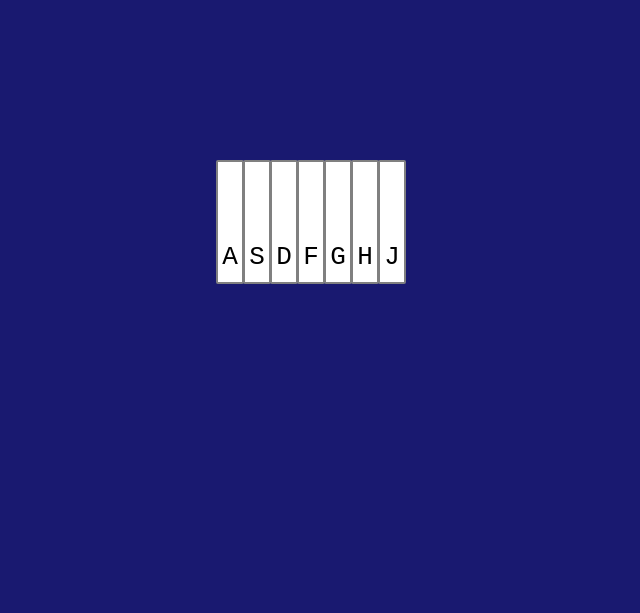
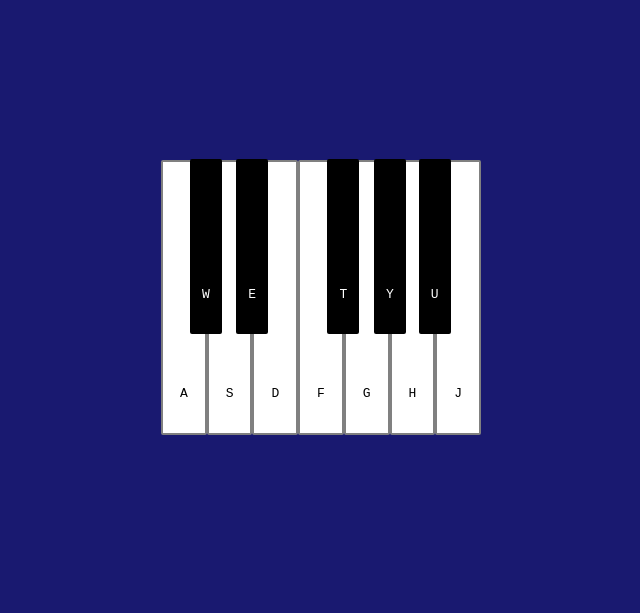
Before and after one commit to Iriday/JBA_Virtual-Piano, a plain HTML site: page src/piano/index.html in a window 1280 px wide. Shown: the whole page, without its empty margins (319-959 px from the left). Drawn offline with Linux system fonts and the light colour scheme.

Commit message:
feat: Add 5 black keys

```diff
--- a/src/piano/index.html
+++ b/src/piano/index.html
@@ -7,13 +7,22 @@
 </head>
 <body>
 <div class="container">
-    <kbd class="btn_w" id="A">A</kbd>
-    <kbd class="btn_w" id="S">S</kbd>
-    <kbd class="btn_w" id="D">D</kbd>
-    <kbd class="btn_w" id="F">F</kbd>
-    <kbd class="btn_w" id="G">G</kbd>
-    <kbd class="btn_w" id="H">H</kbd>
-    <kbd class="btn_w" id="J">J</kbd>
+    <div class="white-keys">
+        <kbd class="wh-key" id="A">A</kbd>
+        <kbd class="wh-key" id="S">S</kbd>
+        <kbd class="wh-key" id="D">D</kbd>
+        <kbd class="wh-key" id="F">F</kbd>
+        <kbd class="wh-key" id="G">G</kbd>
+        <kbd class="wh-key" id="H">H</kbd>
+        <kbd class="wh-key" id="J">J</kbd>
+    </div>
+    <div class="black-keys">
+        <kbd class="bl-key" id="W">W</kbd>
+        <kbd class="bl-key" id="E">E</kbd>
+        <kbd class="bl-key" id="T">T</kbd>
+        <kbd class="bl-key" id="Y">Y</kbd>
+        <kbd class="bl-key" id="U">U</kbd>
+    </div>
 </div>
 <script src="listeners.js"></script>
 </body>
--- a/src/piano/listeners.js
+++ b/src/piano/listeners.js
@@ -1,4 +1,4 @@
-const keys = "ASDFGHJ"
+const keys = "ASDFGHJWETYU"
 const pathAudioBgn = "audio/"
 const pathAudioEnd = ".mp3"
 
--- a/src/piano/main_style.css
+++ b/src/piano/main_style.css
@@ -3,20 +3,61 @@ body {
 }
 
 .container {
+    display: flex;
+    flex-direction: column;
     margin: 20vh auto;
-    width: 25vh;
+    width: 25vw;
     height: 50vh;
 }
 
-.btn_w {
+.black-keys, .white-keys {
+    display: flex;
+    width: 100%;
+}
+
+.wh-key, .bl-key {
+    border-radius: 2px;
+    text-align: center;
+    width: 100%;
+}
+
+.wh-key {
     background-color: white;
-    display: inline-block;
-    border-radius: 2px;
     border: gray solid 2px;
-    width: 12%;
-    height: 10%;
-    margin-left: -5px;
-    text-align: center;
-    font-size: 200%;
+    padding-top: 70%;
+    padding-bottom: 10%;
+}
+
+.bl-key {
+    background-color: black;
+    color: white;
+    margin-right: 5%;
+    margin-left: 5%;
     padding-top: 40%;
+    padding-bottom: 10%;
 }
+
+#W, #E, #T, #Y, #U {
+    position: relative;
+    top: -158%
+}
+
+#W {
+    right: -4%;
+}
+
+#E {
+    left: -1.5%;
+}
+
+#T {
+    left: 7%;
+}
+
+#Y {
+    left: 1.5%;
+}
+
+#U {
+    right: 4.5%;
+}
```
Also changed, not shown: 5 other files.
